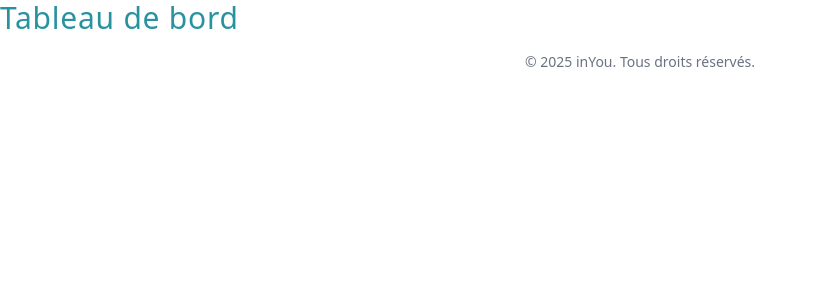
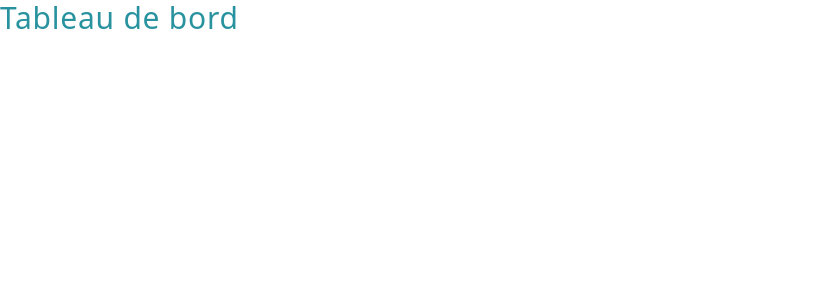
Before and after one commit to enmoidev/enmoi, a Next.js app: page /account in a window 1280 px wide. Shown: the top 300 px of the page, without its empty margins (0-817 px from the left). Built offline with nearby package versions, Linux system fonts and the light colour scheme.

Commit message:
fix initial deploy

```diff
--- a/app/layout.tsx
+++ b/app/layout.tsx
@@ -26,10 +26,6 @@ export default function RootLayout({children,}: Readonly<{children: React.ReactN
 
         <main>{children}</main>
 
-        <footer className="row-start-3 flex gap-[24px] flex-wrap items-center justify-center">
-          <p className="text-sm text-gray-500">© 2025 inYou. Tous droits réservés.</p>
-        </footer>
-
       </body>
 
     </html>
--- a/lib/email/reset-password.tsx
+++ b/lib/email/reset-password.tsx
@@ -27,7 +27,7 @@ export const ResetPasswordEmail = ({username,resetLink,}: BetterAuthResetPasswor
 						<Img src={imageurl} alt="Logo inYou" width="120" height="auto" className="mx-auto my-[20px]"/>
 
 						<Heading className="text-black text-[24px] font-normal text-center p-0 my-[30px] mx-0">
-							Réinitialisez votre <strong>mot de passe</strong> depuis l&apos;application de réservation de Animaphot.
+							Réinitialisez votre <strong>mot de passe</strong> depuis l&apos;application de inYou.
 						</Heading>
 
 						<Text className="text-black text-[14px] leading-[24px]">
@@ -35,12 +35,12 @@ export const ResetPasswordEmail = ({username,resetLink,}: BetterAuthResetPasswor
 						</Text>
 
 						<Text className="text-black text-[14px] leading-[24px]">
-							Nous avons reçu une demande de réinitialisation du mot de passe de votre compte de réservation Animaphot Si vous n&apos;êtes pas à l&apos;origine de cette demande, vous pouvez ignorer cet e-mail en toute sécurité.
+							Nous avons reçu une demande de réinitialisation du mot de passe de votre compte inYou Si vous n&apos;êtes pas à l&apos;origine de cette demande, vous pouvez ignorer cet e-mail en toute sécurité.
 						</Text>
 
 						<Section className="text-center mt-[32px] mb-[32px]">
 							<Button
-								className="bg-[#000000] rounded text-white text-[12px] font-semibold no-underline text-center px-5 py-3"
+								className="bg-primary rounded text-white text-[12px] font-semibold no-underline text-center px-5 py-3"
 								href={resetLink}
 							>
 								Réinitialiser le mot de passe
```
